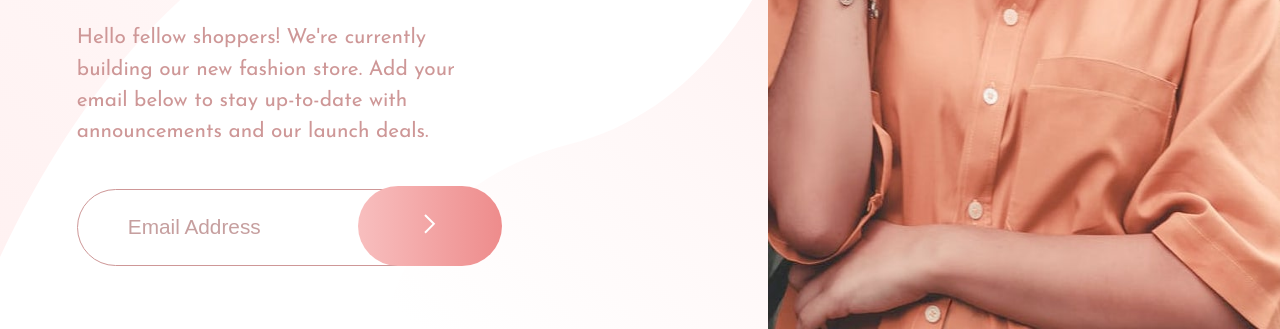
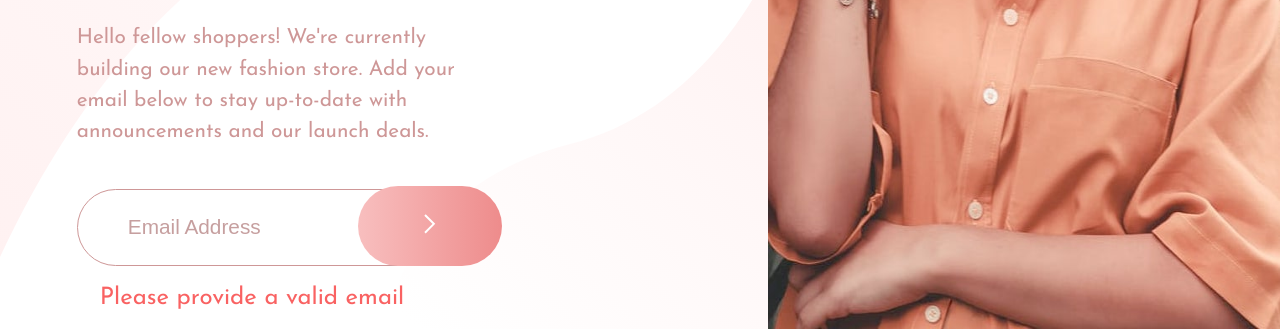
Before and after one commit to UbaidRussell/Base-Apparel-coming-soon-page, a plain HTML site: page index.html in a window 1280 px wide. Both pictures are taken after a click on the button 429 px from the left and 696 px from the top of the page. Shown: the part 471-800 px from the top of the page. Drawn offline with Linux system fonts and the light colour scheme.

Commit message:
email verification logic 📦

```diff
--- a/index.html
+++ b/index.html
@@ -45,5 +45,7 @@
   <div class="container-2">
     <img class="hero-image" src="images/hero-desktop.jpg" alt="">
   </div>
+
+  <script src="main.js"></script>
 </body>
 </html>
--- /dev/null
+++ b/main.js
@@ -0,0 +1,26 @@
+document.addEventListener('DOMContentLoaded', function () {
+    // Wait for the DOM to be fully loaded
+
+    const emailInput = document.getElementById('email');
+    const errorMessage = document.querySelector('.error-message');
+
+    document.querySelector('.enter-button').addEventListener('click', function () {
+        // Handle the button click event
+
+        const emailValue = emailInput.value.trim();
+
+        if (!isValidEmail(emailValue)) {
+            // If the email is not valid, show the error message
+            errorMessage.style.display = 'block';
+        } else {
+            // If the email is valid, hide the error message
+            errorMessage.style.display = 'none';
+        }
+    });
+
+    function isValidEmail(email) {
+        // Use a regular expression to check if the email is valid
+        const emailRegex = /^[^\s@]+@[^\s@]+\.[^\s@]+$/;
+        return emailRegex.test(email);
+    }
+});
```
